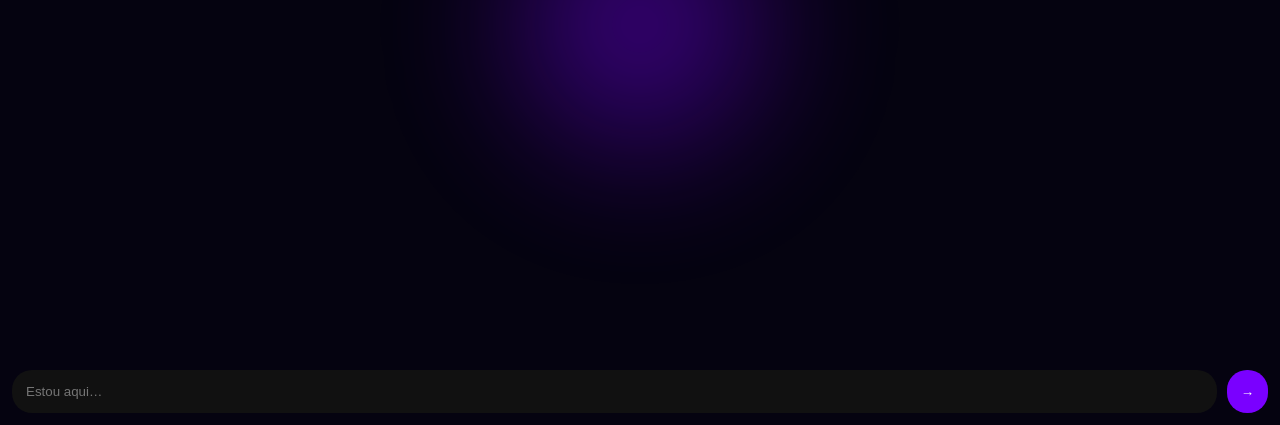
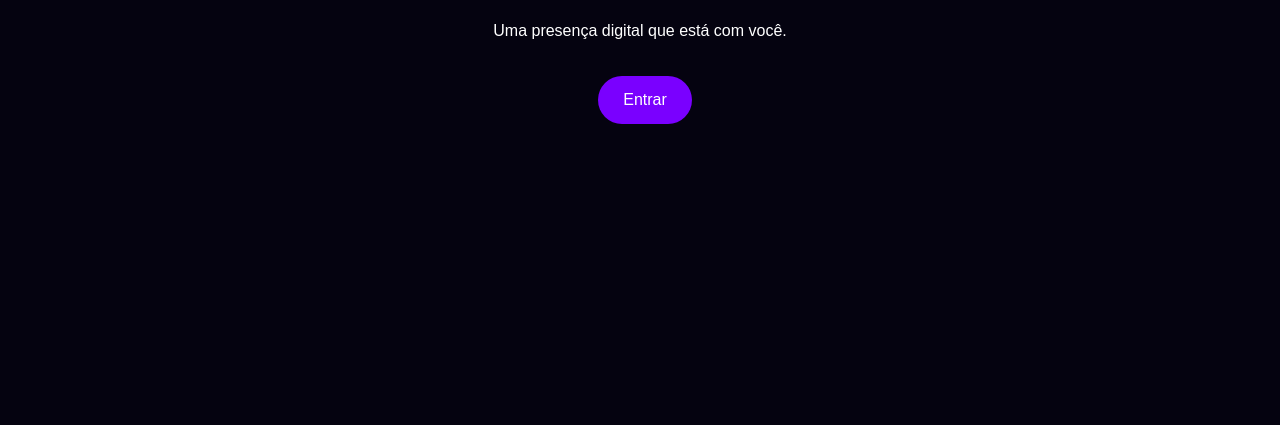
Before and after one commit to juliocesardeoliveiraecia-del/Depy, a plain HTML site: page index.html in a window 1280 px wide. Shown: the part 375-800 px from the top of the page. Drawn offline with Linux system fonts and the light colour scheme.

Commit message:
Update index.html
Depy seu companheiro digital vivo!

```diff
--- a/index.html
+++ b/index.html
@@ -7,10 +7,34 @@ body {
   background:#050310;
   color:white;
   font-family:sans-serif;
+}
+
+/* TELAS */
+.screen {
+  display:none;
+  height:100vh;
+}
+
+.active {
   display:flex;
   flex-direction:column;
-  height:100vh;
-  overflow:hidden;
+}
+
+/* HOME */
+#home {
+  justify-content:center;
+  align-items:center;
+  text-align:center;
+}
+
+#startBtn {
+  margin-top:20px;
+  padding:15px 25px;
+  border:none;
+  border-radius:30px;
+  background:#7a00ff;
+  color:white;
+  font-size:16px;
 }
 
 /* AURA */
@@ -25,15 +49,20 @@ body {
   background: radial-gradient(circle, rgba(122,0,255,0.7), transparent 70%);
   filter: blur(50px);
   animation: pulse 4s infinite ease-in-out;
+  z-index:1;
 }
 
 @keyframes pulse {
   0% { transform:translate(-50%, -50%) scale(1); opacity:0.6; }
-  50% { transform:translate(-50%, -50%) scale(1.35); opacity:1; }
+  50% { transform:translate(-50%, -50%) scale(1.3); opacity:1; }
   100% { transform:translate(-50%, -50%) scale(1); opacity:0.6; }
 }
 
 /* CHAT */
+#chatScreen {
+  position:relative;
+}
+
 #chat {
   flex:1;
   overflow-y:auto;
@@ -43,56 +72,55 @@ body {
 
 .msg {
   margin-bottom:12px;
-  line-height:1.4;
 }
 
 /* INPUT */
 #inputArea {
   display:flex;
   padding:12px;
-  background:#050310;
   z-index:2;
 }
 
 input {
   flex:1;
-  padding:14px;
+  padding:12px;
   border-radius:20px;
   border:none;
   background:#111;
   color:white;
-  outline:none;
 }
 
 button {
   margin-left:10px;
-  padding:14px;
+  padding:12px;
   border:none;
   border-radius:20px;
   background:#7a00ff;
   color:white;
-  font-weight:bold;
 }
 
 /* PAYWALL */
 #paywall {
   position:fixed;
   inset:0;
-  background:rgba(0,0,0,0.96);
+  background:rgba(0,0,0,0.95);
   display:none;
   justify-content:center;
   align-items:center;
   text-align:center;
-  z-index:3;
+  z-index:5;
 }
-
-#paywall button {
-  margin-top:15px;
-}
-</style></head><body><div id="aura"></div><div id="chat"></div><div id="inputArea">
-  <input id="input" placeholder="Estou aqui…">
-  <button onclick="send()">→</button>
-</div><div id="paywall">
+</style></head><body><!-- HOME --><div id="home" class="screen active">
+  <h1>Depy</h1>
+  <p>Uma presença digital que está com você.</p>
+  <button id="startBtn" onclick="start()">Entrar</button>
+</div><!-- CHAT --><div id="chatScreen" class="screen">
+  <div id="aura"></div>
+  <div id="chat"></div>  <div id="inputArea">
+    <input id="input" placeholder="Estou aqui…">
+    <button onclick="send()">→</button>
+  </div>
+</div><!-- PAYWALL --><div id="paywall">
   <div>
     <p>Você atingiu o limite da conexão…</p>
     <button onclick="goPro()">Aprofundar conexão — R$29</button>
@@ -100,6 +128,11 @@ button {
 </div><script>
 let usage = 0;
 const LIMIT = 10;
+
+function start() {
+  document.getElementById("home").classList.remove("active");
+  document.getElementById("chatScreen").classList.add("active");
+}
 
 function send() {
   if (usage >= LIMIT && !isPro()) {
@@ -119,7 +152,7 @@ function send() {
   setTimeout(() => {
     chat.innerHTML += `<div class="msg"><b>Depy:</b> Eu estou aqui com você.</div>`;
     chat.scrollTop = chat.scrollHeight;
-  }, 500);
+  }, 400);
 
   input.value = "";
   usage++;
```
